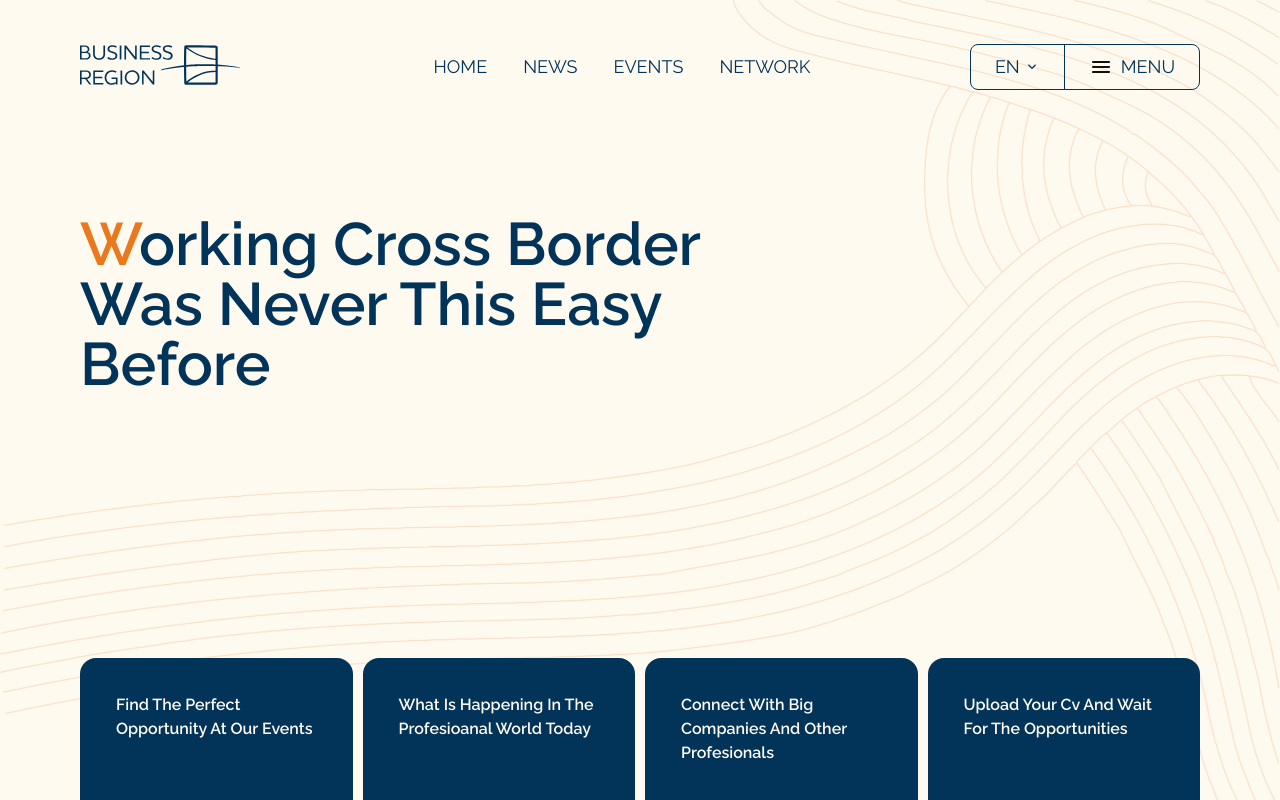
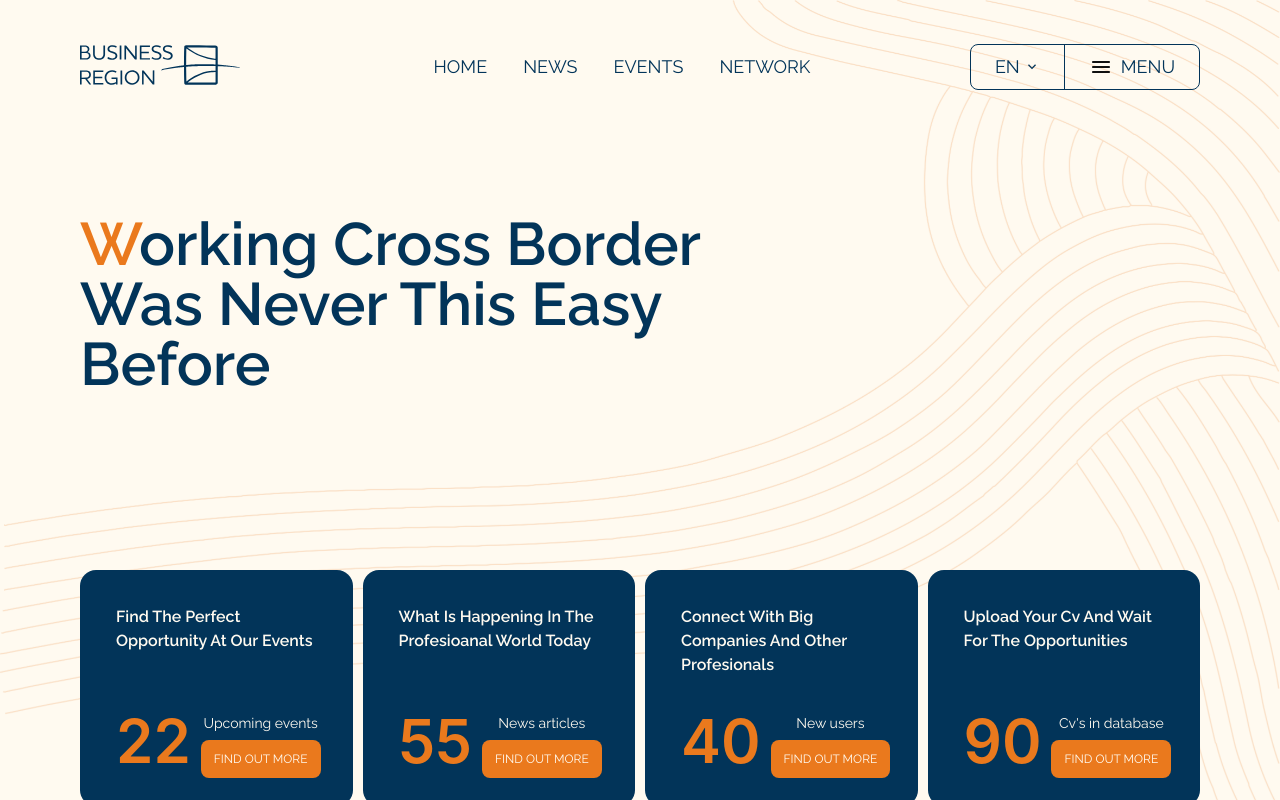
Before and after one commit to gergopinter77-lgtm/2nd-semester-vue, a Vue app: page / in a window 1280 px wide. Shown: the top 800 px of the page. Built offline with nearby package versions, Linux system fonts and the light colour scheme.

Commit message:
Fix
Spacing fixes

```diff
--- a/src/views/HomeView.vue
+++ b/src/views/HomeView.vue
@@ -12,7 +12,7 @@
   <main>
     <div class="px-20 max-md:px-8 max-sm:px-2.5">
       <HeroPart />
-      <div class="mt-16 md:mt-46 sm:mt-26 lg:mt-66">
+      <div class="mt-12 md:mt-26 sm:mt-14 lg:mt-44">
         <CardsPart />
       </div>
       <div class="mt-20 mb-20">
```
